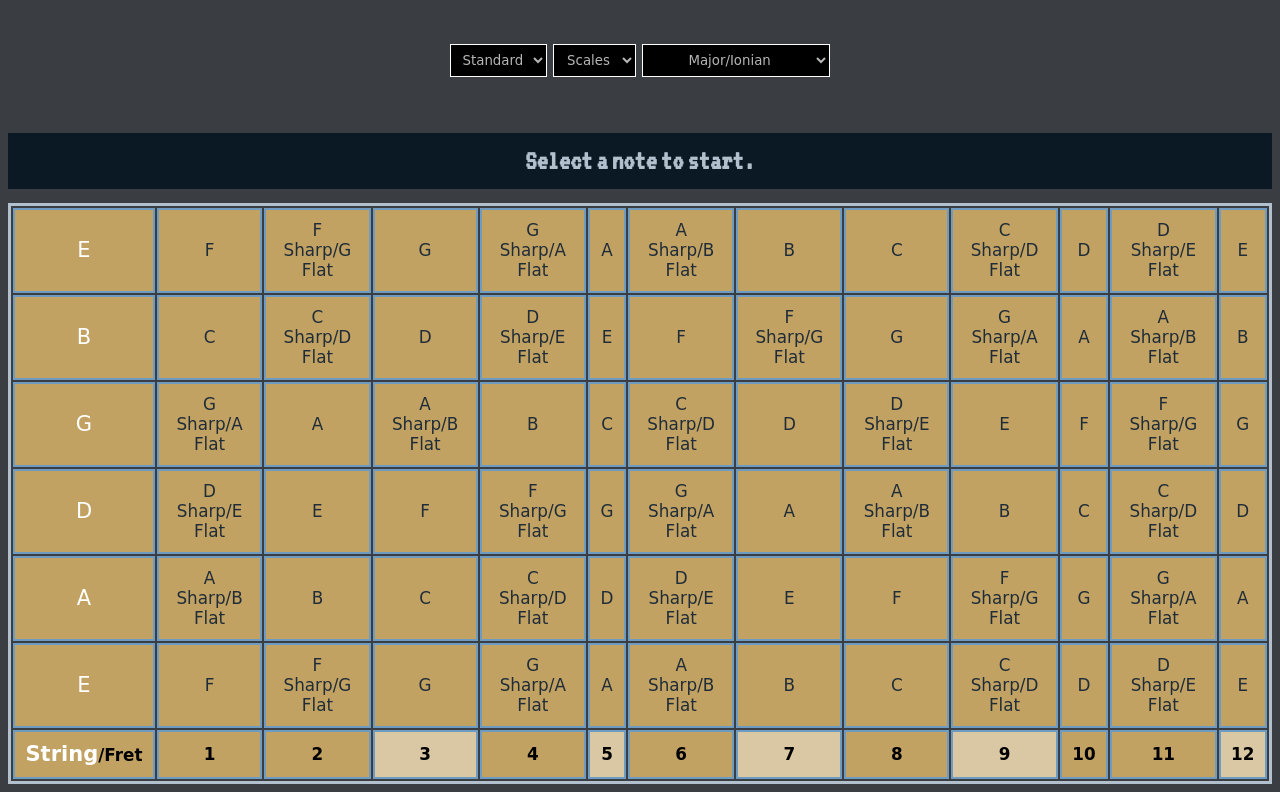
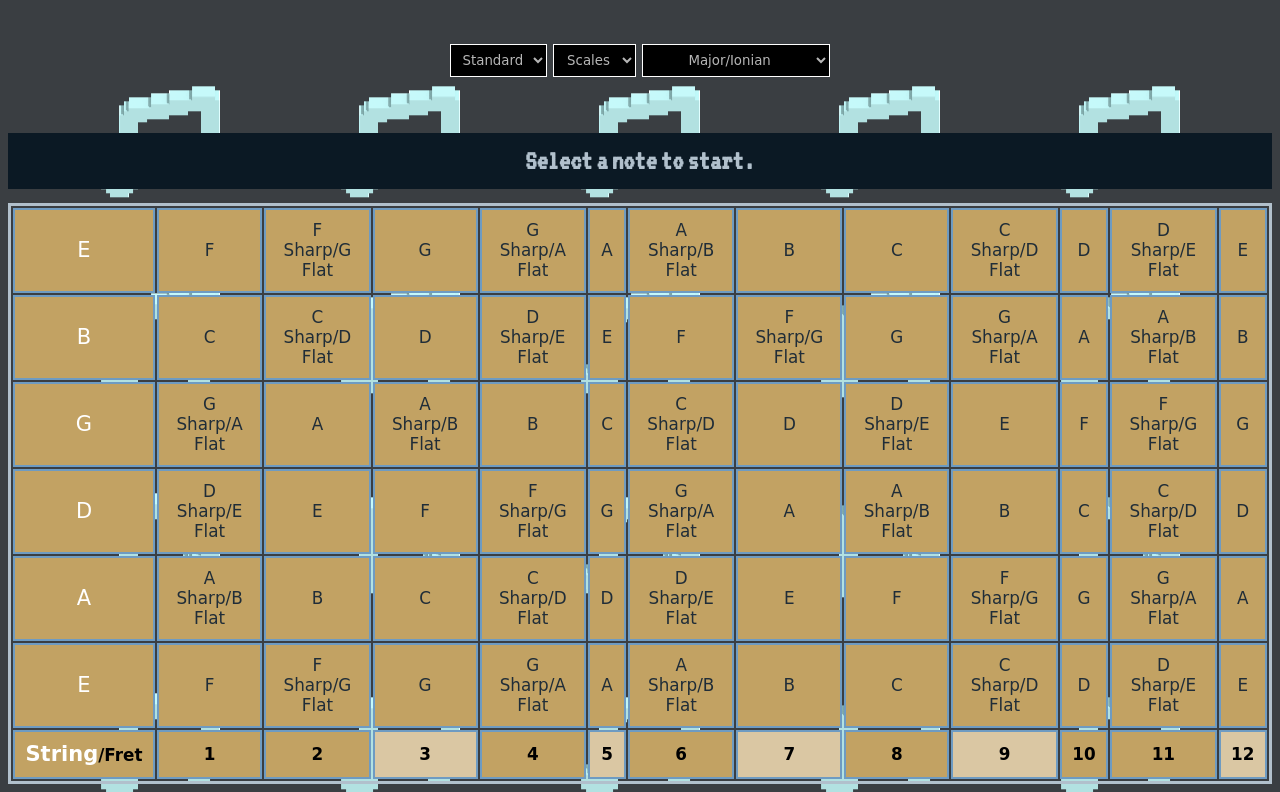
Before and after one commit to abstrusecore/chordCore, a plain HTML site: page index.html in a window 1280 px wide. Shown: the part 109-901 px from the top of the page. Drawn offline with nearby package versions, Linux system fonts and the light colour scheme; a web font is replaced by a local one.

Commit message:
Updated CSS

```diff
--- a/music.css
+++ b/music.css
@@ -76,7 +76,7 @@ td:active {
     background-color: #dac7a3
 }
 body {
-    background-color: #3A3E42;
+    background: #3A3E42 url(./musicBG.gif) repeat fixed center;
 }
 tr {
     text-align: center;
```
Also changed, not shown: musicBG.gif (added).
